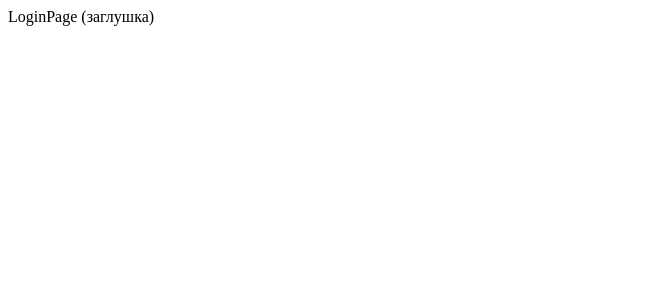
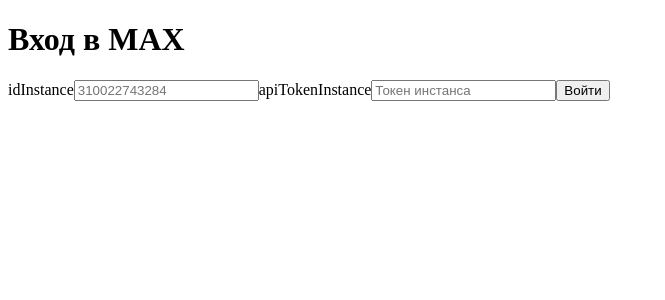
Before and after one commit to ILYA9090/API-GREEN-TEST-MAX, a React (Vite) app: page / in a window 1280 px wide. Shown: the top 300 px of the page, without its empty margins (0-665 px from the left). Built offline with nearby package versions, Linux system fonts and the light colour scheme.

Commit message:
feat: add loginform features and pages

```diff
--- a/src/app/App.tsx
+++ b/src/app/App.tsx
@@ -1,11 +1,8 @@
 import { useAppSelector } from "./store/hooks";
 import { selectIsAuthenticated } from "@/shared/auth";
+import { LoginPage } from "@/pages/login-page";
 
 export function App() {
   const isAuthenticated = useAppSelector(selectIsAuthenticated);
-  return isAuthenticated ? (
-    <div>ChatPage (заглушка)</div>
-  ) : (
-    <div>LoginPage (заглушка)</div>
-  );
+  return isAuthenticated ? <div>ChatPage (заглушка)</div> : <LoginPage />;
 }
--- /dev/null
+++ b/src/features/auth-by-credentials/index.ts
@@ -0,0 +1 @@
+export { LoginForm } from "./ui/LoginForm";
--- /dev/null
+++ b/src/features/auth-by-credentials/model/use-login-form.ts
@@ -0,0 +1,41 @@
+import { useState, type SubmitEvent } from "react";
+import { useAppDispatch } from "@/app/store/hooks";
+import { credentialsSet } from "@/shared/auth";
+
+export function useLoginForm() {
+  const dispatch = useAppDispatch();
+  const [idInstance, setIdInstance] = useState("");
+  const [apiTokenInstance, setApiTokenInstance] = useState("");
+  const [error, setError] = useState<string | null>(null);
+
+  const handleSubmit = (event: SubmitEvent) => {
+    event.preventDefault();
+
+    const trimmedId = idInstance.trim();
+    const trimmedToken = apiTokenInstance.trim();
+
+    if (!trimmedId || !trimmedToken) {
+      setError("Заполни оба поля");
+      return;
+    }
+
+    if (!/^\d+$/.test(trimmedId)) {
+      setError("idInstance — это число, без пробелов и лишних символов");
+      return;
+    }
+
+    setError(null);
+    dispatch(
+      credentialsSet({ idInstance: trimmedId, apiTokenInstance: trimmedToken }),
+    );
+  };
+
+  return {
+    idInstance,
+    setIdInstance,
+    apiTokenInstance,
+    setApiTokenInstance,
+    error,
+    handleSubmit,
+  };
+}
--- /dev/null
+++ b/src/features/auth-by-credentials/ui/LoginForm.tsx
@@ -0,0 +1,53 @@
+import type { ChangeEvent } from "react";
+import { useLoginForm } from "../model/use-login-form";
+
+export function LoginForm() {
+  const {
+    idInstance,
+    setIdInstance,
+    apiTokenInstance,
+    setApiTokenInstance,
+    error,
+    handleSubmit,
+  } = useLoginForm();
+
+  return (
+    <form onSubmit={handleSubmit} className="login-form">
+      <h1>Вход в MAX</h1>
+
+      <label>
+        idInstance
+        <input
+          type="text"
+          value={idInstance}
+          onChange={(event: ChangeEvent<HTMLInputElement>) =>
+            setIdInstance(event.target.value)
+          }
+          placeholder="310022743284"
+          autoComplete="off"
+        />
+      </label>
+
+      <label>
+        apiTokenInstance
+        <input
+          type="password"
+          value={apiTokenInstance}
+          onChange={(event: ChangeEvent<HTMLInputElement>) =>
+            setApiTokenInstance(event.target.value)
+          }
+          placeholder="Токен инстанса"
+          autoComplete="off"
+        />
+      </label>
+
+      {error && (
+        <p role="alert" className="login-form__error">
+          {error}
+        </p>
+      )}
+
+      <button type="submit">Войти</button>
+    </form>
+  );
+}
--- /dev/null
+++ b/src/pages/login-page/index.ts
@@ -0,0 +1 @@
+export { LoginPage } from "./ui/LoginPage";
--- /dev/null
+++ b/src/pages/login-page/ui/LoginPage.tsx
@@ -0,0 +1,9 @@
+import { LoginForm } from "@/features/auth-by-credentials";
+
+export function LoginPage() {
+  return (
+    <main>
+      <LoginForm />
+    </main>
+  );
+}
```
